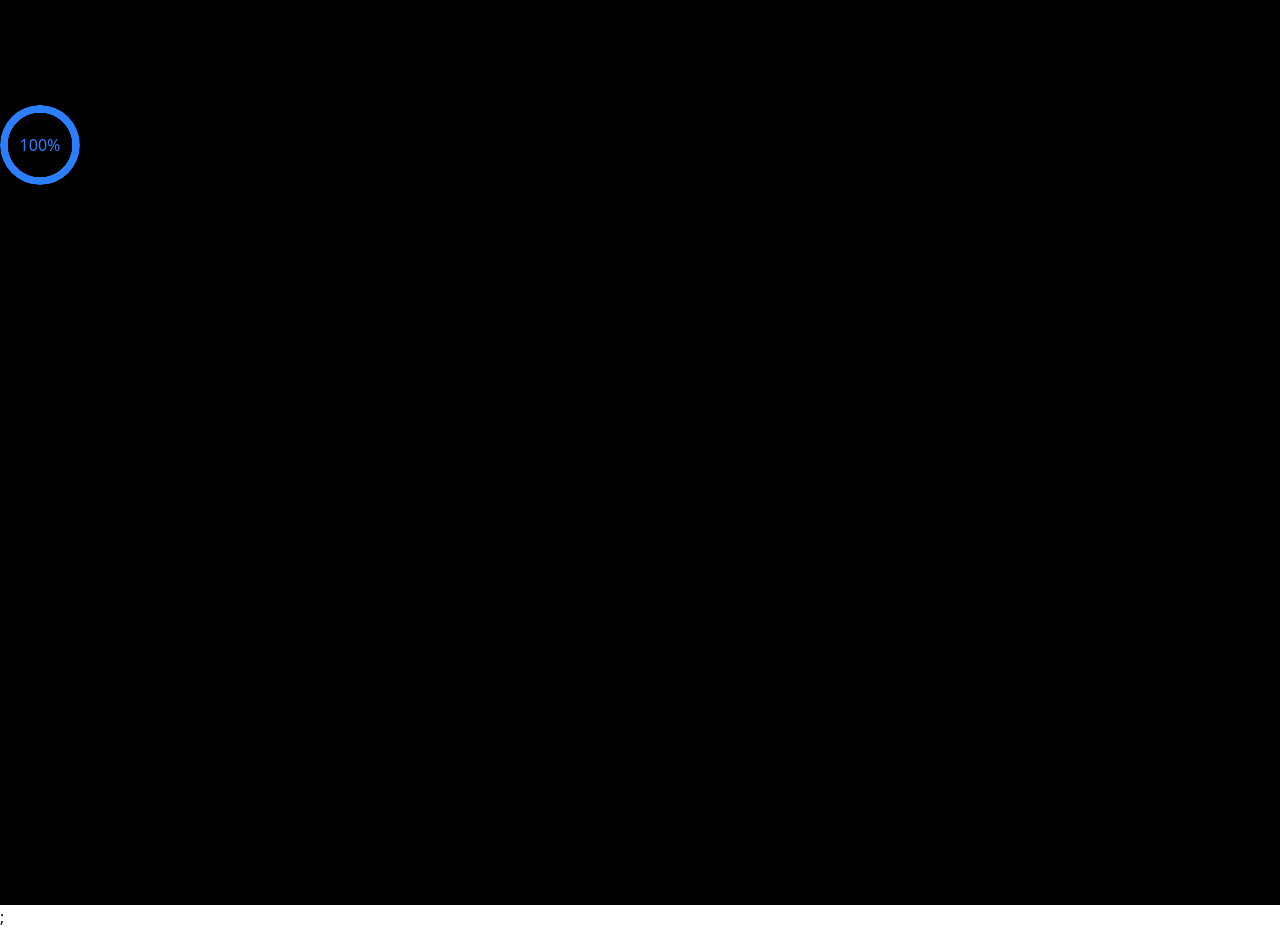
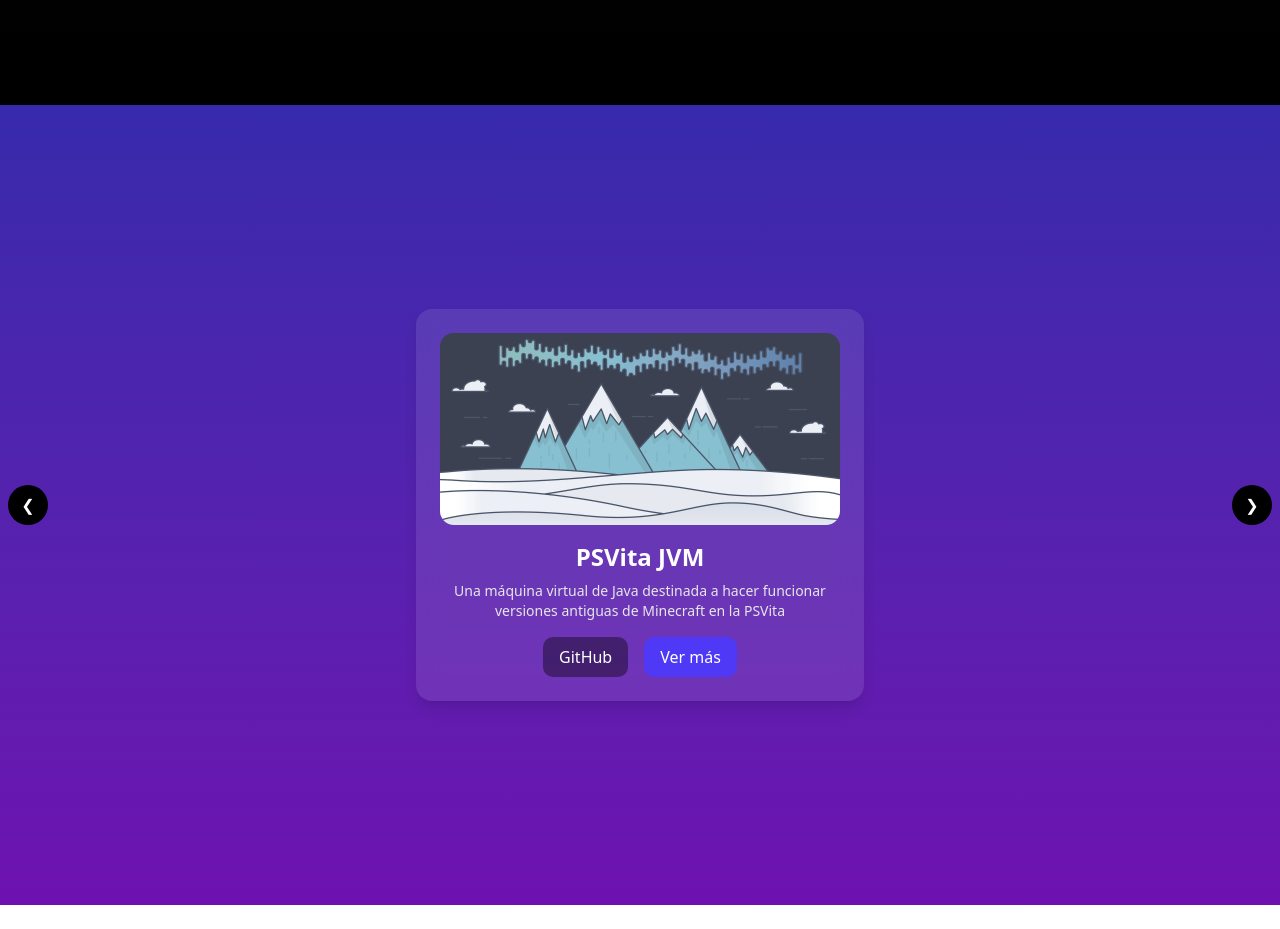
Before and after one commit to 4lwep/portfolio, a Next.js app: page / in a window 1280 px wide. Shown: the part 695-1624 px from the top of the page. After the commit the page ends 1600 px from the top, so only its background shows below. Built offline with nearby package versions, Linux system fonts and the light colour scheme.

Commit message:
Creada sección de proyectos

```diff
--- a/src/app/page.js
+++ b/src/app/page.js
@@ -1,12 +1,37 @@
+"use client";
+
 import Image from "next/image";
 import Intro from "@/components/Intro";
 import RadialProgress from "@/components/RadialProgress";
 import Slides from "@/components/Slides";
+import AutoCarousel from "@/components/AutoCarrousel";
+import Project from "@/components/Project";
 
 export default function Home() {
+  const projects = [
+    () => (
+      <Project
+        title="PSVita JVM"
+        description="Una máquina virtual de Java destinada a hacer funcionar versiones antiguas de Minecraft en la PSVita"
+        image="/fondo.jpg"
+        github="https://github.com/4lwep/mb173vitaJVM"
+        details="/projects/cactus"
+      />
+    ),
+    () => (
+      <Project
+        title="Portfolio"
+        description="Esta misma página de portfolio creada usando Next.js y Tailwind"
+        image="/fondo.jpg"
+        github="https://github.com/tuusuario/portfolio-3d"
+        details="/projects/portfolio-3d"
+      />
+    ),
+  ];
+
   return (
     <main className="grid h-full w-full items-center">
-      <Slides components={[Intro, RadialProgress]} />;
+      <Slides components={[<Intro />, <AutoCarousel projects={projects} />]} />
     </main>
   );
 }
--- /dev/null
+++ b/src/components/AutoCarrousel.js
@@ -0,0 +1,49 @@
+"use client";
+
+import { useEffect, useState } from "react";
+
+export default function AutoCarousel({ projects = [] }) {
+  const [index, setIndex] = useState(0);
+
+  const nextSlide = () => setIndex((prev) => (prev + 1) % projects.length);
+  const prevSlide = () =>
+    setIndex((prev) => (prev - 1 + projects.length) % projects.length);
+
+  if (!projects.length) {
+    return (
+      <p className="text-center text-gray-500">No hay proyectos disponibles.</p>
+    );
+  }
+
+  return (
+    <div className="relative w-full h-64 md:h-96 rounded-xl">
+      {projects.map((ProjectComponent, i) => (
+        <div
+          key={i}
+          className={`absolute top-0 left-0 w-full h-full transition-opacity duration-700 ease-in-out flex items-center justify-center ${
+            i === index ? "opacity-100" : "opacity-0"
+          }`}
+        >
+          {/* Render del componente */}
+          <ProjectComponent />
+        </div>
+      ))}
+
+      {/* Botones de navegación */}
+      <button
+        type="button"
+        onClick={prevSlide}
+        className="absolute left-2 top-1/2 transform -translate-y-1/2 bg-black bg-opacity-30 text-white rounded-full w-10 h-10 flex items-center justify-center hover:bg-opacity-50"
+      >
+        ❮
+      </button>
+      <button
+        type="button"
+        onClick={nextSlide}
+        className="absolute right-2 top-1/2 transform -translate-y-1/2 bg-black bg-opacity-30 text-white rounded-full w-10 h-10 flex items-center justify-center hover:bg-opacity-50"
+      >
+        ❯
+      </button>
+    </div>
+  );
+}
--- /dev/null
+++ b/src/components/Project.js
@@ -0,0 +1,46 @@
+// components/Project.js
+"use client";
+
+import Image from "next/image";
+import Link from "next/link";
+
+export default function ProjectCard({
+  title,
+  description,
+  image,
+  github,
+  details,
+}) {
+  return (
+    <div className="max-w-md w-full bg-white/10 backdrop-blur-md text-white rounded-2xl shadow-lg p-6 flex flex-col items-center justify-center text-center transition-transform duration-300 hover:scale-105">
+      <div className="relative w-full h-48 mb-4 rounded-xl overflow-hidden">
+        <Image
+          src={image}
+          alt={title}
+          fill
+          className="object-cover object-center"
+        />
+      </div>
+
+      <h3 className="text-2xl font-bold mb-2">{title}</h3>
+      <p className="text-gray-200 text-sm mb-4">{description}</p>
+
+      <div className="flex gap-4">
+        <Link
+          href={github}
+          target="_blank"
+          rel="noopener noreferrer"
+          className="flex items-center gap-2 bg-black/40 px-4 py-2 rounded-lg hover:bg-black/60 transition-colors"
+        >
+          GitHub
+        </Link>
+        <Link
+          href={details}
+          className="bg-indigo-600 px-4 py-2 rounded-lg hover:bg-indigo-700 transition-colors"
+        >
+          Ver más
+        </Link>
+      </div>
+    </div>
+  );
+}
--- a/src/components/Slides.js
+++ b/src/components/Slides.js
@@ -4,34 +4,14 @@
 import RadialProgress from "./RadialProgress";
 
 function Slides({ components }) {
-  /*return (
-    <div className="relative">
-      <div className="sticky top-0 bg-gradient-to-b from-green-200 to-blue-200">
-        <Intro />
-      </div>
-      <div className="sticky top-0 h-screen bg-gradient-to-b from-indigo-800 to-purple-800 text-white">
-        <h2 className="text-4xl font-bold">The Second slide</h2>
-        <p className="mt-2">Scroll Down for next slide</p>
-        <RadialProgress />
-      </div>
-      <div className="sticky top-0 h-screen flex flex-col items-center justify-center bg-gradient-to-b from-purple-800 to-pink-800 text-white">
-        <h2 className="text-4xl font-bold">The Third slide</h2>
-        <p className="mt-2">Scroll Down</p>
-      </div>
-      <div className="sticky top-0 h-screen flex flex-col items-center justify-center bg-gradient-to-b from-blue-200 to-indigo-100 text-black">
-        <h2 className="text-4xl font-bold">The Fourth slide</h2>
-      </div>
-    </div>
-  );*/
-
   return (
     <div className="relative">
-      {components.map((Component, index) => (
+      {components.map((component, index) => (
         <div
           key={index}
-          className="sticky top-0 h-screen flex flex-col text-white bg-black"
+          className="sticky top-0 h-screen flex flex-col justify-center bg-gradient-to-b from-indigo-800 to-purple-800 text-white"
         >
-          <Component />
+          {component}
         </div>
       ))}
     </div>
```
Also changed, not shown: public/java-vita.png (added), src/components/Projects.js (deleted).
